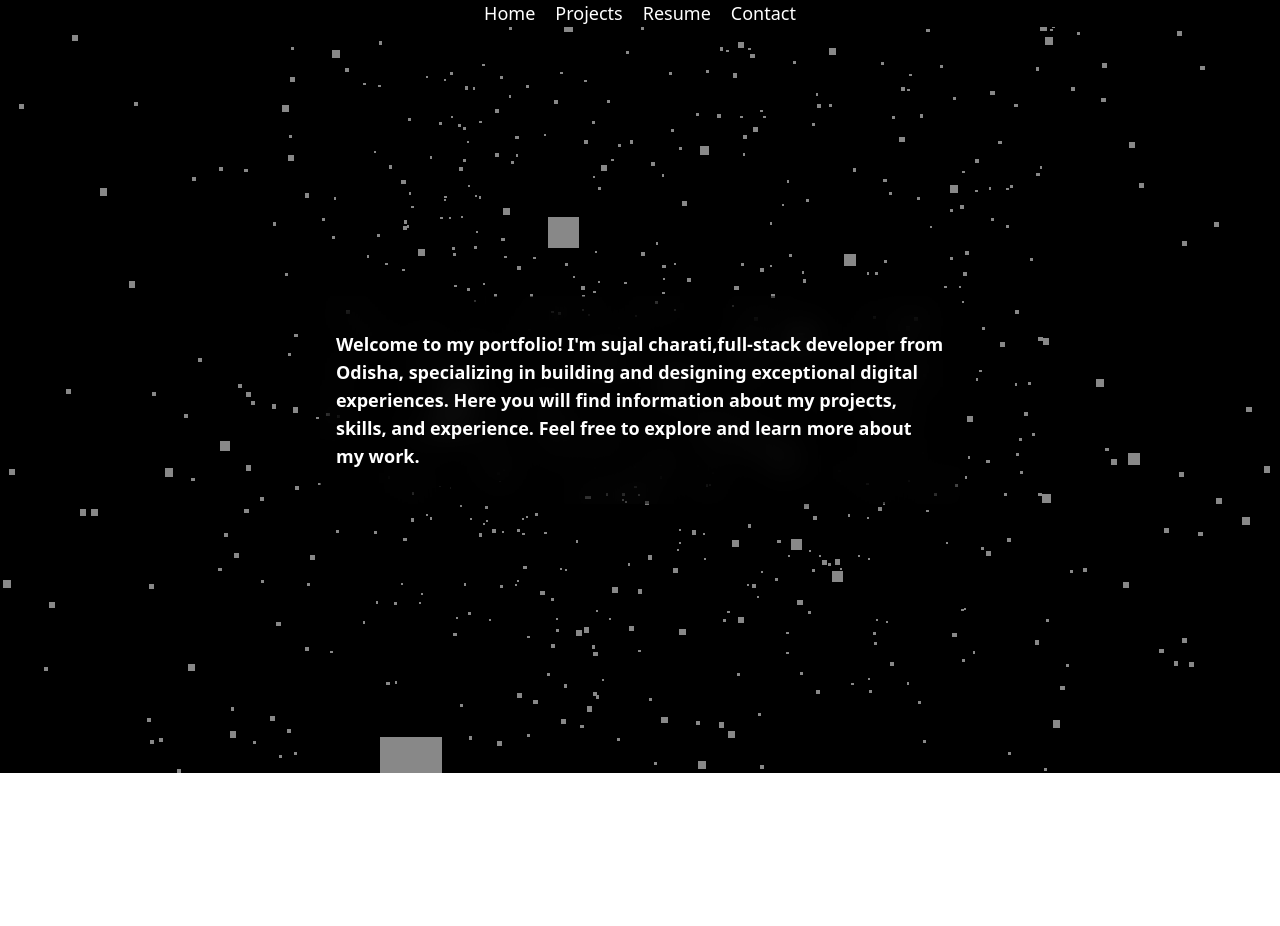
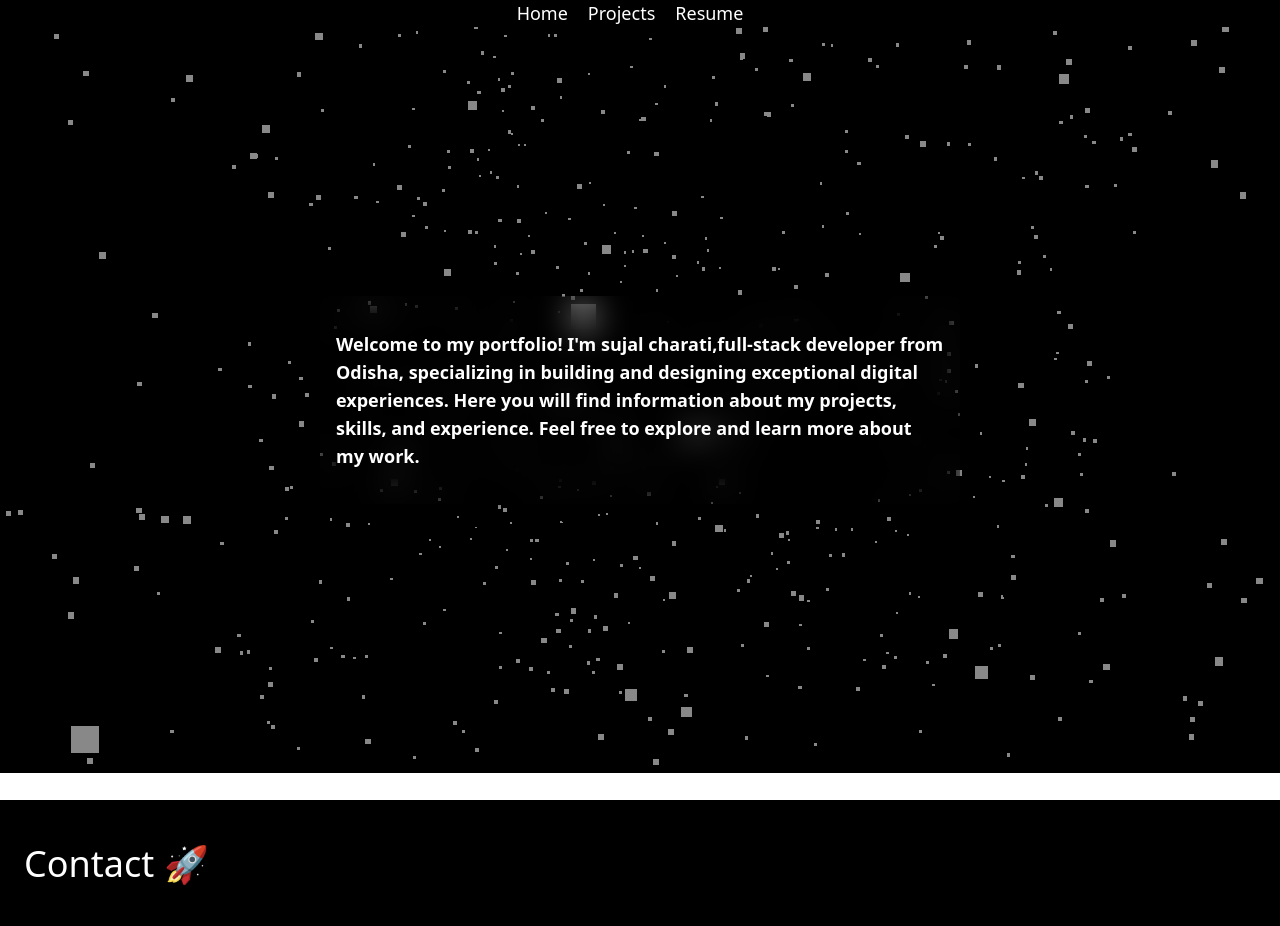
Before and after one commit to sujalcharati/portfolio, a Next.js app: page /Home in a window 1280 px wide. Shown: the top 926 px of the page. Before the commit the page ends 800 px from the top, so only its background shows below. Built offline with nearby package versions, Linux system fonts and the light colour scheme.

Commit message:
removing contact

```diff
--- a/app/Contact/page.tsx
+++ /dev/null
@@ -1,9 +0,0 @@
-import { Header } from "../components/Header"
-import { Contact as ContactComponent } from "../components/Contact"
-
-export default function Contact(){
-    return <div>
-           <Header/>
-           <ContactComponent/>
-    </div>
-}
--- a/app/Home/page.tsx
+++ b/app/Home/page.tsx
@@ -1,4 +1,5 @@
 "use client"
+import { Contact } from "../components/Contact";
 import { Header } from "../components/Header"
 import {  Homepage  } from "../components/Homepage"
 import ThreeScene from "../components/ThreeScene"
@@ -9,8 +10,9 @@ export default function Home(){
         <ThreeScene style={{ position: 'absolute', top: 0, left: 0, width: '100%', height: '100%', zIndex: -1 }} />
         <Header style={{ position: 'relative', zIndex: 1, backgroundColor: 'rgba(255, 255, 255, 0.8)' }} />
         <Header />
+    </div>
     <Homepage />
-            </div>
+    <Contact/>
 </div>
     );
 
--- a/app/components/Contact.tsx
+++ b/app/components/Contact.tsx
@@ -22,6 +22,7 @@ export const Contact: React.FC = () => {
           <i className="fab fa-twitter text-3xl"></i>
         </a>
       </div>
+
     </div>
   );
 };
--- a/app/components/Header.tsx
+++ b/app/components/Header.tsx
@@ -14,7 +14,6 @@ export const Header: React.FC<HeaderProps> = ({ style }) => {
             <li className="mr-5"><Link href="/Home">Home</Link></li>
             <li className="mr-5"><Link href="/Projects">Projects</Link></li>
             <li className="mr-5"><Link href="/Resume">Resume</Link></li>
-            <li><Link href="/Contact">Contact</Link></li>
             </ul>
             </nav>
         </div>
```
Lines whose indentation alone changed are shown as unchanged.
